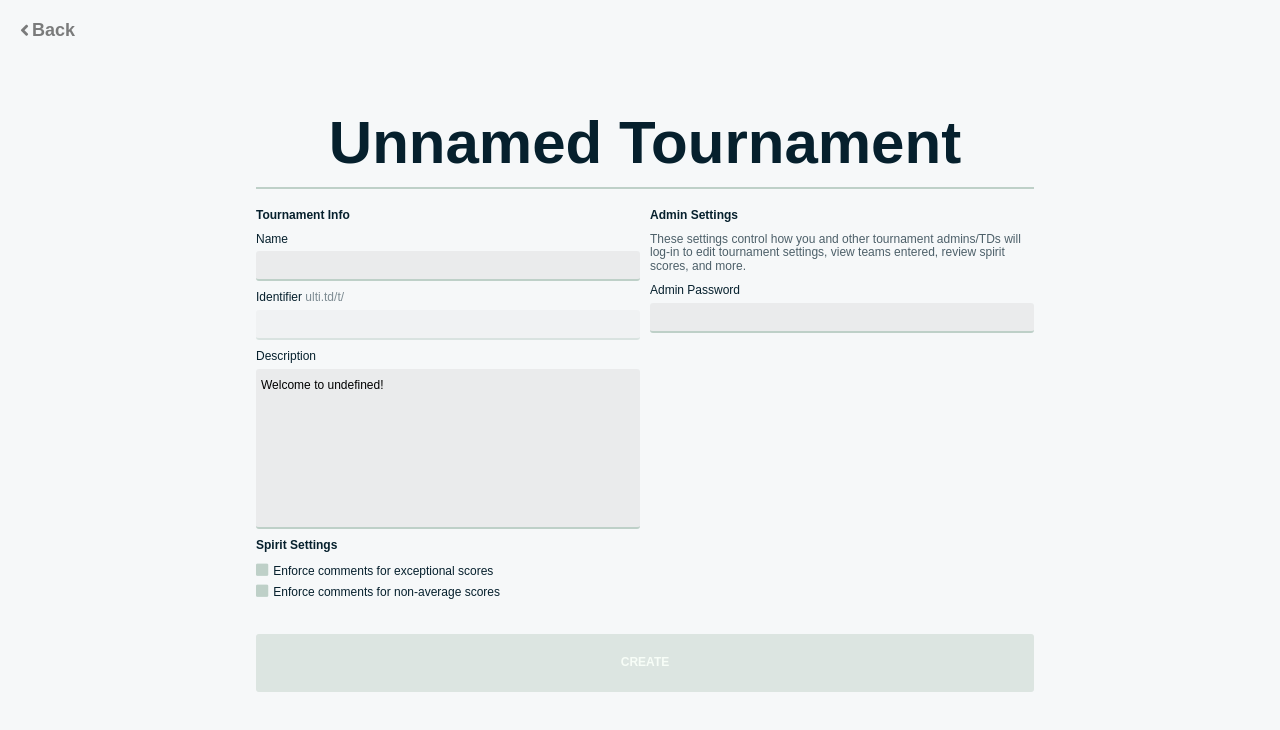
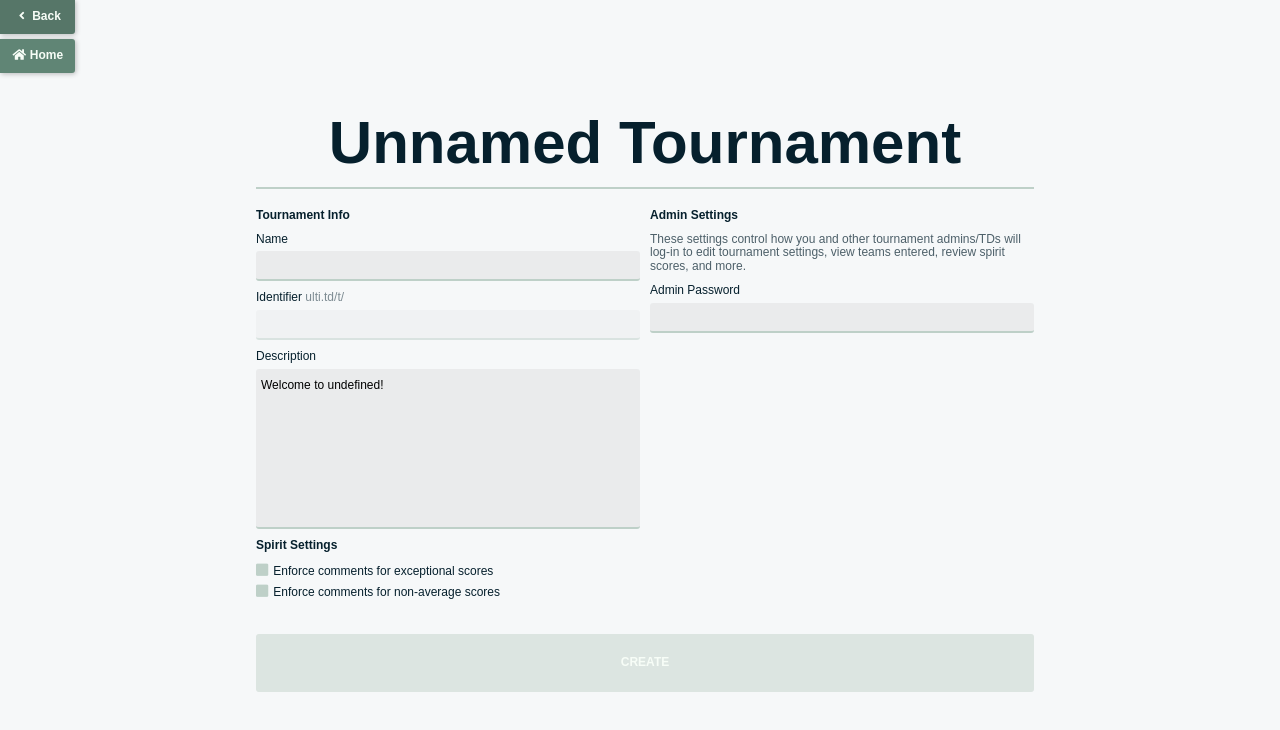
Before and after one commit to BROOSWAJNE/ulti-td, a Vue app: page /new in a window 1280 px wide. Shown: the top 730 px of the page. Built offline with nearby package versions, Linux system fonts and the light colour scheme.

Commit message:
[navigation] redesign controls on desktop

```diff
--- a/src/components/common/Navigation.vue
+++ b/src/components/common/Navigation.vue
@@ -6,14 +6,14 @@
     </button>
     <div class="navigation-container">
         <div class="controls">
-            <button class="text-button" tabindex="-1"
+            <button class="back" tabindex="-1"
                 v-on:click="$router.go(-1)">
-                <i class="icon fas fa-angle-left"></i>
+                <i class="icon fas fa-fw fa-angle-left"></i>
                 <span class="text">Back</span>
             </button>
-            <button class="text-button home" tabindex="-1"
+            <button class="home" tabindex="-1"
                 v-on:click="$router.push({ name: 'home' })">
-                <i class="icon fas fa-home"></i>
+                <i class="icon fas fa-fw fa-home"></i>
                 <span class="text">Home</span>
             </button>
         </div>
@@ -82,8 +82,6 @@ export default {
 
 <style lang="sass">
 .NavigationView
-    // padding-left: 5px
-
     height: 100%
     width: 100%
     z-index: 1
@@ -105,26 +103,28 @@ export default {
 
     .navigation-container
         height: 100%
-        width: 100%
 
     .controls
         position: absolute
         top: 0
         left: 0
-        // margin-top: 5px
-        padding: 20px
-        font-size: 1.5em
+        // font-size: 1.5em
 
         button
             font-weight: bold
-            opacity: 0.5
+            background-color: hsl(153, 16%, 45%)
+            box-shadow: 1px 1px 5px rgba(0, 0, 0, 0.25)
+            width: 75px
+            border-radius: 0 3px 3px 0
+            align-items: flex-start
+            &:first-of-type
+                border-radius: 0 0 3px 0
+            &:not(:last-of-type)
+                margin-bottom: 5px
             .icon
                 margin-right: 3px
             &:hover
-                opacity: 0.7
-
-            &.home
-                display: none
+                background-color: hsl(153, 16%, 40%)
 
     .links
         height: 100%
@@ -181,24 +181,17 @@ export default {
 
             .controls
                 position: relative
-                padding: 0
                 display: flex
                 justify-content: center
                 align-items: center
                 height: 100%
                 width: 100%
                 button
-                    color: var(--white)
                     height: 100%
                     width: 100%
-                    opacity: 1
                     border-radius: 0
-                    // padding: 0 10px
-                    &:hover
-                        background-color: hsl(153, 16%, 40%)
-
-                    &.home
-                        display: initial
+                    box-shadow: none
+                    margin-bottom: 0
 
             .links
                 flex-flow: row
```
